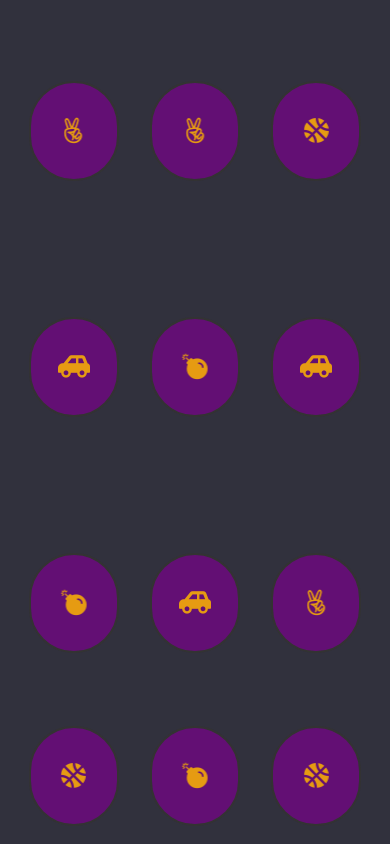
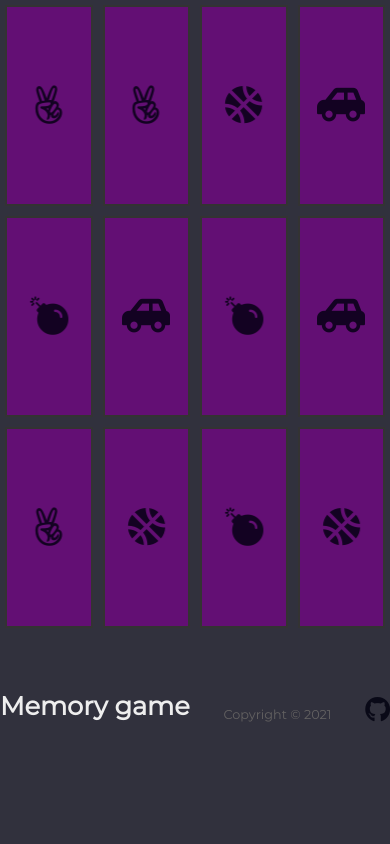
Before and after one commit to Pashafd/memoryGame, a website built with webpack: page src/template.html in a window 390 px wide. Built offline with nearby package versions, Linux system fonts and the light colour scheme.

Commit message:
new mobile view, change color, add footer

```diff
--- a/src/styles/_base.scss
+++ b/src/styles/_base.scss
@@ -22,15 +22,15 @@ body {
 .memorySection {
   .container {
     padding: 0 3rem;
-    height: 100vh;
+    height: 80vh;
     perspective: 1000px;
   }
 
   .grid {
-    padding: 1rem;
+    padding: 1rem 3rem;
     display: grid;
-    grid-template-columns: repeat(4, calc(25% - 10px));
-    grid-template-rows: repeat(3, calc(33.333% - 10px));
+    grid-template-columns: repeat(4, 1fr);
+    grid-template-rows: repeat(3, 1fr);
   }
 
   .card {
@@ -50,7 +50,7 @@ body {
       position: absolute;
       margin: auto;
       font-size: 4rem;
-      color: rgb(230, 155, 18);
+      color: $background-color;
       transform: rotateY(180deg);
       backface-visibility: visible;
     }
@@ -101,6 +101,41 @@ body {
   }
 }
 
+.footer {
+  height: 20vh;
+
+  .container {
+    width: 100%;
+    padding: 0 3rem;
+  }
+
+  .flex {
+    display: flex;
+    justify-content: space-around;
+    align-items: flex-end;
+  }
+
+  h1 {
+    font-size: 2rem;
+    text-align: center;
+  }
+
+  p {
+    text-align: center;
+    color: rgb(100, 98, 98);
+  }
+
+  a {
+    text-decoration: none;
+    display: block;
+    color: $background-color;
+  }
+
+  a:hover {
+    color: $card-color;
+  }
+}
+
 /* Media */
 
 @media (max-width: 568px) {
@@ -111,24 +146,43 @@ body {
       align-items: center;
       justify-items: center;
 
-      padding: 1rem;
+      padding: 0;
     }
 
     .card {
-      width: 90px;
-      height: 100px;
+      border-radius: 0;
+      height: calc(25vh - 10px);
+      width: calc(100% - 10px);
+
       i {
-        font-size: 2rem;
+        font-size: 3rem;
       }
+    }
+  }
+
+  .footer {
+    .container {
+      padding: 1rem 0;
+    }
+
+    .flex {
+      justify-content: space-between;
     }
   }
 }
 
-@media (min-width: 767px) {
+@media (max-width: 769px) {
   .memorySection {
+    height: 80vh;
     .grid {
       grid-template-columns: repeat(4, 1fr);
-      grid-template-rows: repeat(3, 1fr);
+      grid-template-rows: repeat(4, 1fr);
+    }
+
+    .card {
+      border-radius: 0;
+      height: calc(25vh - 10px);
+      width: calc(100% - 10px);
     }
 
     .modal {
--- a/src/template.html
+++ b/src/template.html
@@ -66,5 +66,18 @@
         </div>
       </div>
     </section>
+
+    <footer class="footer">
+      <div class="container flex">
+        <div>
+          <h1>Memory game</h1>
+        </div>
+        <p>Copyright &copy; 2021</p>
+
+        <a href="https://github.com/Pashafd" target="_blank"
+          ><i class="fab fa-github fa-2x"></i
+        ></a>
+      </div>
+    </footer>
   </body>
 </html>
```
